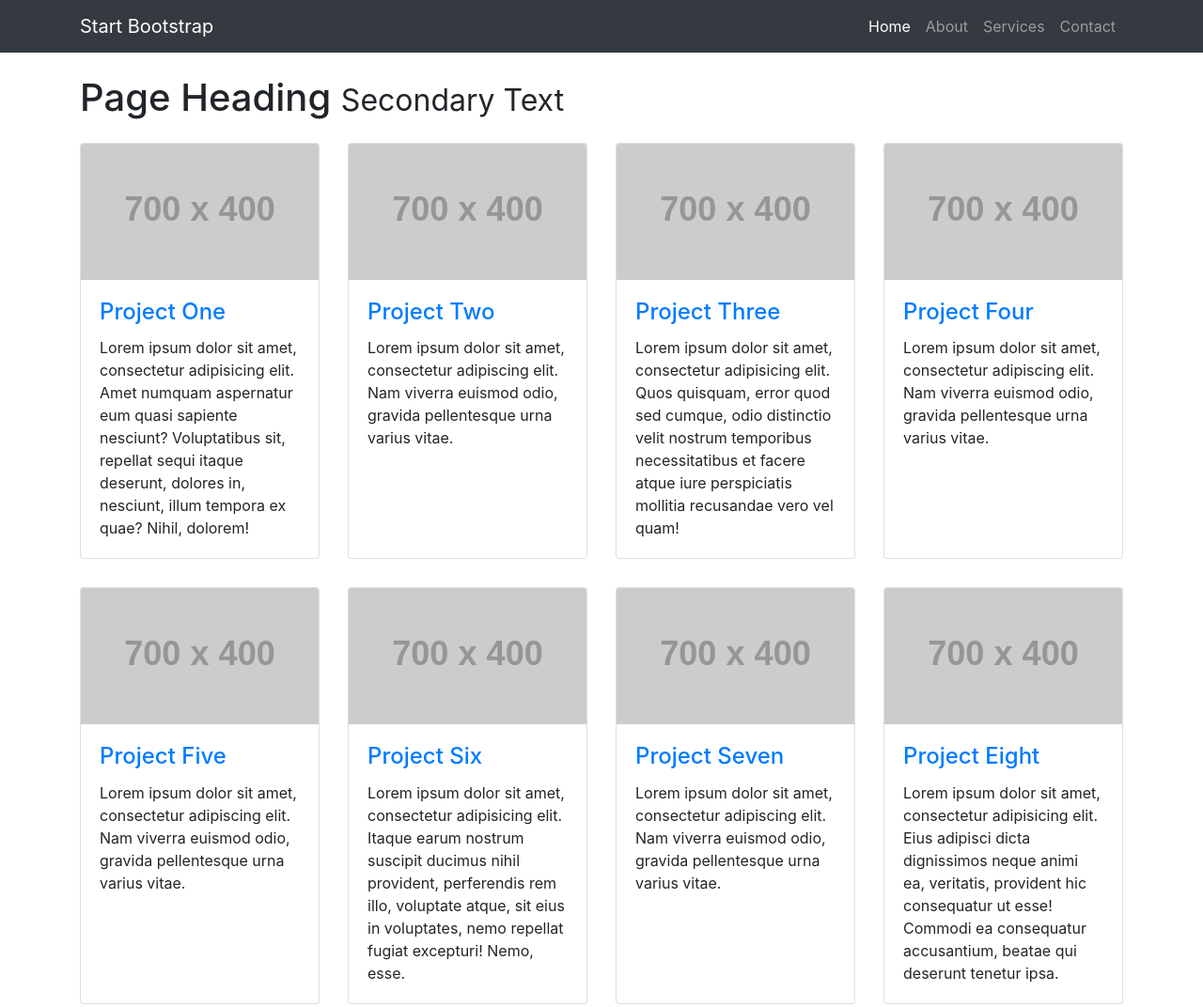
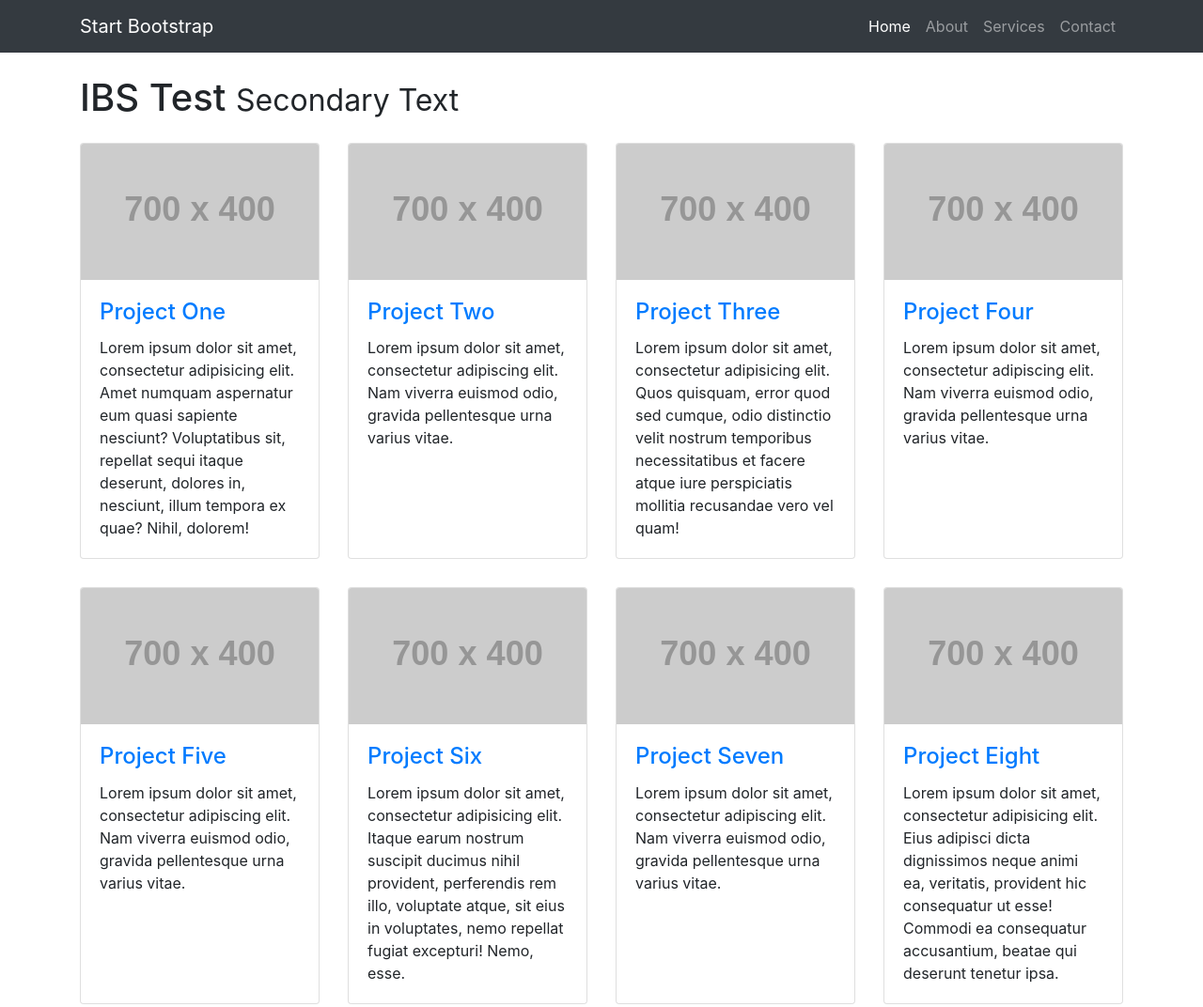
Before and after one commit to carlsonem/ibs-test, a website: page index.html in a window 1280 px wide. Shown: the top 1072 px of the page at 94% size. Drawn offline with Linux system fonts and the light colour scheme; placeholder pictures from the web are drawn by us.

Commit message:
Changed the header
This fixes #2

```diff
--- a/index.html
+++ b/index.html
@@ -52,7 +52,7 @@
     <div class="container">
 
       <!-- Page Heading -->
-      <h1 class="my-4">Page Heading
+      <h1 class="my-4">IBS Test
         <small>Secondary Text</small>
       </h1>
 
```
